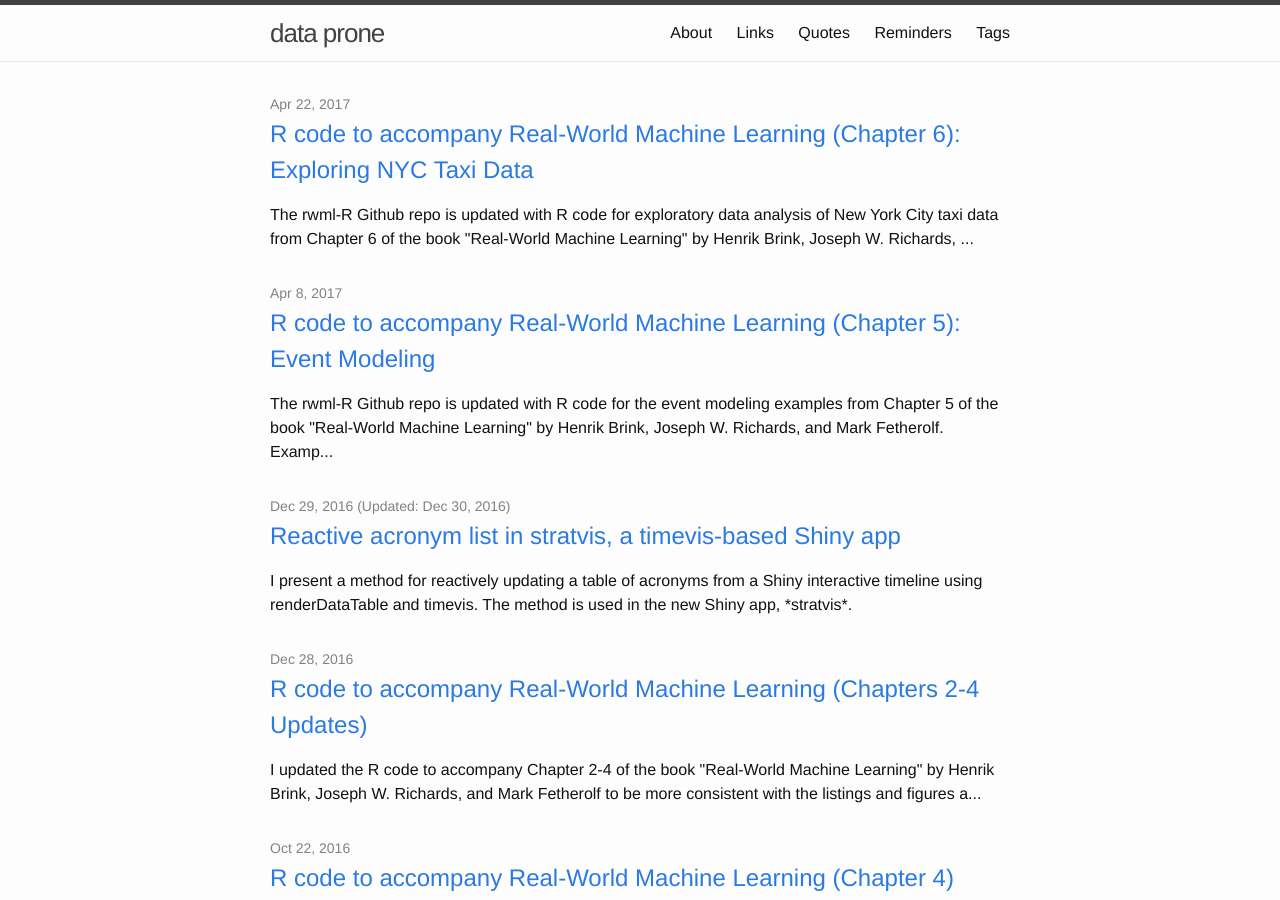
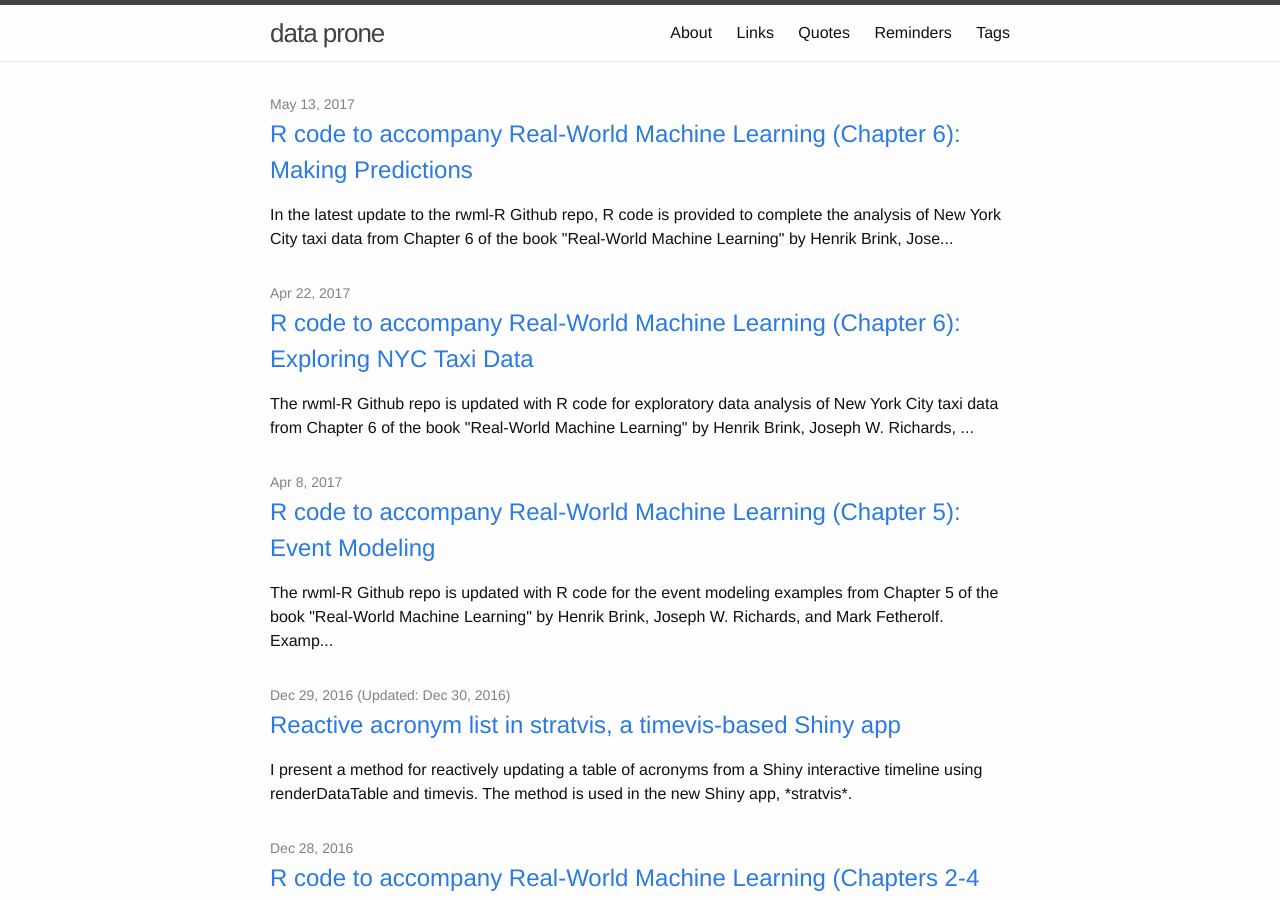
Before and after one commit to padamson/padamson.github.io, a Jekyll site: the page built from index.html, in a window 1280 px wide and 900 px high. Built offline with Jekyll 4.4.1, drawn with Linux system fonts in a browser that asks for light colours; nearby versions of some CDN libraries; some of the changed text lies outside the part shown.

Commit message:
finish chapter 6, add facebook link, and reconfigure social media links

```diff
--- a/_config.yml
+++ b/_config.yml
@@ -7,6 +7,7 @@
 url: "http://padamson.github.io" # the base hostname & protocol for your site
 twitter_username: pauleadamson
 github_username:  padamson
+facebook_username: dataprone
 
 timezone: America/New_York
 highlighter: rouge # required to highlight chapel
--- a/_includes/footer.html
+++ b/_includes/footer.html
@@ -14,34 +14,39 @@
 
       <div class="footer-col  footer-col-2">
         <ul class="social-media-list">
-          {% if site.github_username %}
+
+          {% if site.twitter_username %}
           <li>
-            <a href="https://github.com/{{ site.github_username }}">
-              <span class="icon  icon--github">
-                <svg viewBox="0 0 16 16">
-                  <path fill="#828282" d="M7.999,0.431c-4.285,0-7.76,3.474-7.76,7.761 c0,3.428,2.223,6.337,5.307,7.363c0.388,0.071,0.53-0.168,0.53-0.374c0-0.184-0.007-0.672-0.01-1.32 c-2.159,0.469-2.614-1.04-2.614-1.04c-0.353-0.896-0.862-1.135-0.862-1.135c-0.705-0.481,0.053-0.472,0.053-0.472 c0.779,0.055,1.189,0.8,1.189,0.8c0.692,1.186,1.816,0.843,2.258,0.645c0.071-0.502,0.271-0.843,0.493-1.037 C4.86,11.425,3.049,10.76,3.049,7.786c0-0.847,0.302-1.54,0.799-2.082C3.768,5.507,3.501,4.718,3.924,3.65 c0,0,0.652-0.209,2.134,0.796C6.677,4.273,7.34,4.187,8,4.184c0.659,0.003,1.323,0.089,1.943,0.261 c1.482-1.004,2.132-0.796,2.132-0.796c0.423,1.068,0.157,1.857,0.077,2.054c0.497,0.542,0.798,1.235,0.798,2.082 c0,2.981-1.814,3.637-3.543,3.829c0.279,0.24,0.527,0.713,0.527,1.437c0,1.037-0.01,1.874-0.01,2.129 c0,0.208,0.14,0.449,0.534,0.373c3.081-1.028,5.302-3.935,5.302-7.362C15.76,3.906,12.285,0.431,7.999,0.431z"/>
-                </svg>
-              </span>
-
-              <span class="username">{{ site.github_username }}</span>
+            <a href="https://twitter.com/{{ site.twitter_username }}">
+              <i class="fa fa-twitter"></i> {{ site.twitter_username }}
             </a>
           </li>
           {% endif %}
 
-          {% if site.twitter_username %}
+          {% if site.github_username %}
           <li>
-            <a href="https://twitter.com/{{ site.twitter_username }}">
-              <span class="icon  icon--twitter">
-                <svg viewBox="0 0 16 16">
-                  <path fill="#828282" d="M15.969,3.058c-0.586,0.26-1.217,0.436-1.878,0.515c0.675-0.405,1.194-1.045,1.438-1.809
-                  c-0.632,0.375-1.332,0.647-2.076,0.793c-0.596-0.636-1.446-1.033-2.387-1.033c-1.806,0-3.27,1.464-3.27,3.27 c0,0.256,0.029,0.506,0.085,0.745C5.163,5.404,2.753,4.102,1.14,2.124C0.859,2.607,0.698,3.168,0.698,3.767 c0,1.134,0.577,2.135,1.455,2.722C1.616,6.472,1.112,6.325,0.671,6.08c0,0.014,0,0.027,0,0.041c0,1.584,1.127,2.906,2.623,3.206 C3.02,9.402,2.731,9.442,2.433,9.442c-0.211,0-0.416-0.021-0.615-0.059c0.416,1.299,1.624,2.245,3.055,2.271 c-1.119,0.877-2.529,1.4-4.061,1.4c-0.264,0-0.524-0.015-0.78-0.046c1.447,0.928,3.166,1.469,5.013,1.469 c6.015,0,9.304-4.983,9.304-9.304c0-0.142-0.003-0.283-0.009-0.423C14.976,4.29,15.531,3.714,15.969,3.058z"/>
-                </svg>
-              </span>
-
-              <span class="username">{{ site.twitter_username }}</span>
+            <a href="https://github.com/{{ site.github_username }}">
+              <i class="fa fa-github"></i> {{ site.github_username }}
             </a>
           </li>
           {% endif %}
+
+          {% if site.linkedin_username %}
+          <li>
+            <a href="https://linkedin.com/in/{{ site.linkedin_username }}">
+              <i class="fa fa-linkedin"></i> {{ site.linkedin_username }}
+            </a>
+          </li>
+          {% endif %}
+
+          {% if site.facebook_username %}
+          <li>
+            <a href="https://www.facebook.com/{{ site.facebook_username }}">
+              <i class="fa fa-facebook"></i> {{ site.facebook_username }}
+            </a>
+          </li>
+          {% endif %}
+
         </ul>
       </div>
 
--- a/_includes/header.html
+++ b/_includes/header.html
@@ -25,3 +25,4 @@
   </div>
 
 </header>
+<link rel="stylesheet" href="//maxcdn.bootstrapcdn.com/font-awesome/4.3.0/css/font-awesome.min.css">
--- a/_drafts/2017-05-07-rwml-R-chapter-6-nyc-taxi-predictions.markdown
+++ b/_posts/2017-05-13-rwml-R-chapter-6-nyc-taxi-predictions.markdown
@@ -1,7 +1,7 @@
 ---
 layout: post
 title:  "R code to accompany Real-World Machine Learning (Chapter 6): Making Predictions"
-date:   2017-05-07 23:00:00
+date:   2017-05-13 09:20:00
 comments: true
 categories:
 - R
@@ -65,9 +65,25 @@
 
 ## Model development and evaluation
 
+After we have explored the data and identified the specific prediction
+that we would like to make (Will non-cash rides result in a tip?), we
+move onto model development. The effectiveness of the machine learning models
+are evaluated by plotting the ROC curves and computing the Area Under the
+Curve (AUC) using code developed for [Chapter 4][chap4] (with slight
+modifications for our purposes here).
+
+For each model, we follow our typical `caret` workflow of splitting the data
+into training and test data sets with `createDataPartition`, setting up
+control parameters with the `trainControl` function, training the model with
+`train`, and making predictions with `predict`. The variable importance is
+calculated with the `varImp` function of `caret`. We start with a simple
+logistic regression model with the numerical data only. We then systematically
+improve prediction results by moving to a random forest model, adding
+categorical variables, and engineering date-time features. The final
+ROC curve and table of variable importances are shown below.
+
 ![The ROC curve and feature importance list for the random forest model, including all categorical features and additional date-time features](
 {{ "/assets/figure6.11b-1.png" | prepend: site.baseurl | prepend: site.url }})
-
 
 ## Feedback welcome
 
```
Also changed, not shown: other parts of _posts/2017-05-13-rwml-R-chapter-6-nyc-taxi-predictions.markdown (+2 -1 lines). Lines whose indentation alone changed are shown as unchanged.
